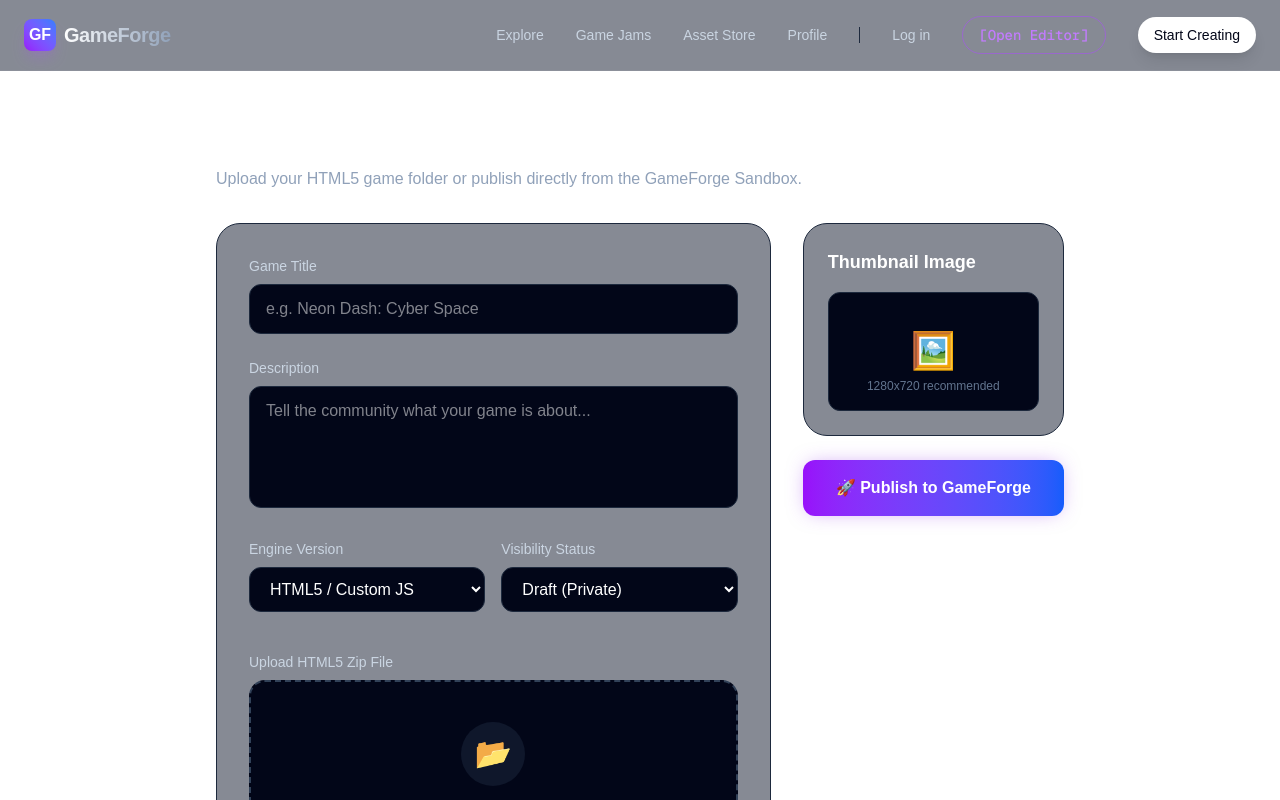
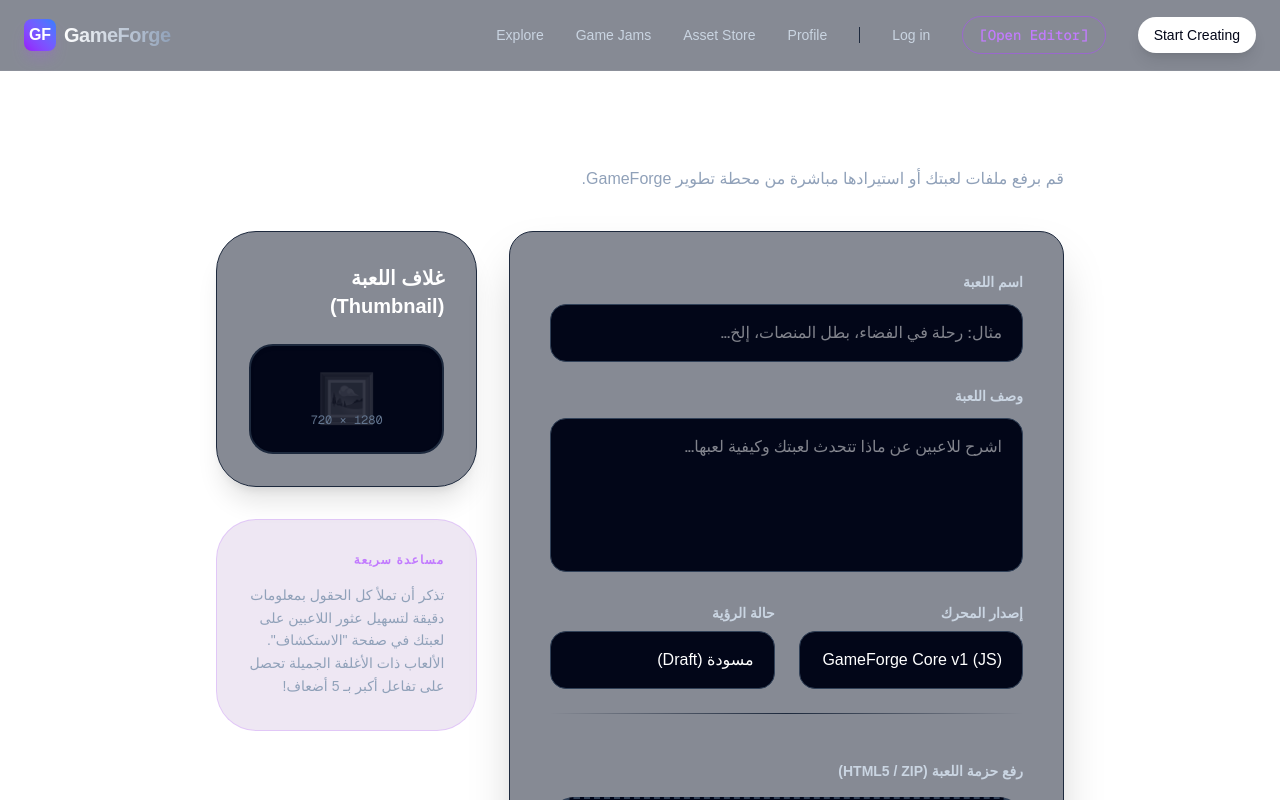
Before and after one commit to nasty2009vv-del/Games-x, a Next.js app: page /create in a window 1280 px wide. Shown: the top 800 px of the page. Built offline with nearby package versions, Linux system fonts and the light colour scheme.

Commit message:
Initialize Real Database Flow: Create, Save and Explore are now fully dynamic

```diff
--- a/app/create/page.tsx
+++ b/app/create/page.tsx
@@ -1,80 +1,136 @@
+"use client";
+
+import React, { useState } from "react";
+import { createGame } from "../../lib/actions";
+import { useRouter } from "next/navigation";
+
 export default function CreateGamePage() {
+  const router = useRouter();
+  const [isPending, setIsPending] = useState(false);
+  const [formData, setFormData] = useState({
+    title: "",
+    description: "",
+    status: "draft"
+  });
+
+  const handleSubmit = async (e: React.FormEvent) => {
+    e.preventDefault();
+    if (!formData.title) return alert("يرجى إدخال اسم اللعبة أولاً!");
+
+    setIsPending(true);
+    const result = await createGame({
+      title: formData.title,
+      description: formData.description,
+      status: formData.status
+    });
+
+    if (result.success) {
+      alert("تم نشر اللعبة بنجاح! سيتم توجيهك الآن...");
+      router.push(`/game/${result.game?.id}`);
+    } else {
+      alert("حدث خطأ أثناء النشر. يرجى المحاولة مرة أخرى.");
+    }
+    setIsPending(false);
+  };
+
   return (
-    <div className="w-full max-w-4xl mx-auto px-6 py-12">
-      <div className="mb-8">
-        <h1 className="text-4xl font-extrabold text-white mb-2">Publish New Game</h1>
-        <p className="text-slate-400">Upload your HTML5 game folder or publish directly from the GameForge Sandbox.</p>
+    <div className="w-full max-w-4xl mx-auto px-6 py-12" dir="rtl">
+      <div className="mb-10">
+        <h1 className="text-4xl font-extrabold text-white mb-2">نشر لعبة جديدة</h1>
+        <p className="text-slate-400">قم برفع ملفات لعبتك أو استيرادها مباشرة من محطة تطوير GameForge.</p>
       </div>
 
-      <div className="grid grid-cols-1 md:grid-cols-3 gap-8">
-        {/* Main Form */}
-        <div className="md:col-span-2 space-y-6 bg-slate-900/50 p-6 sm:p-8 rounded-3xl border border-slate-800">
+      <form onSubmit={handleSubmit} className="grid grid-cols-1 md:grid-cols-3 gap-8 text-right">
+        {/* Main Form Area */}
+        <div className="md:col-span-2 space-y-6 bg-slate-900/50 p-6 sm:p-10 rounded-3xl border border-slate-800 shadow-2xl">
           <div>
-            <label className="block text-sm font-medium text-slate-300 mb-2">Game Title</label>
+            <label className="block text-sm font-bold text-slate-300 mb-3">اسم اللعبة</label>
             <input
+              required
               type="text"
-              placeholder="e.g. Neon Dash: Cyber Space"
-              className="w-full bg-slate-950 border border-slate-800 rounded-xl px-4 py-3 text-white focus:outline-none focus:border-purple-500 focus:ring-1 focus:ring-purple-500 transition-all"
+              value={formData.title}
+              onChange={(e) => setFormData({...formData, title: e.target.value})}
+              placeholder="مثال: رحلة في الفضاء، بطل المنصات، إلخ..."
+              className="w-full bg-slate-950 border border-slate-700 rounded-2xl px-5 py-4 text-white focus:outline-none focus:border-purple-500 focus:ring-1 focus:ring-purple-500 transition-all font-sans"
+              dir="rtl"
             />
           </div>
 
           <div>
-            <label className="block text-sm font-medium text-slate-300 mb-2">Description</label>
+            <label className="block text-sm font-bold text-slate-300 mb-3">وصف اللعبة</label>
             <textarea
-              rows={4}
-              placeholder="Tell the community what your game is about..."
-              className="w-full bg-slate-950 border border-slate-800 rounded-xl px-4 py-3 text-white focus:outline-none focus:border-purple-500 focus:ring-1 focus:ring-purple-500 transition-all resize-none"
+              rows={5}
+              value={formData.description}
+              onChange={(e) => setFormData({...formData, description: e.target.value})}
+              placeholder="اشرح للاعبين عن ماذا تتحدث لعبتك وكيفية لعبها..."
+              className="w-full bg-slate-950 border border-slate-700 rounded-2xl px-5 py-4 text-white focus:outline-none focus:border-purple-500 focus:ring-1 focus:ring-purple-500 transition-all resize-none font-sans"
             />
           </div>
 
-          <div className="grid grid-cols-2 gap-4">
+          <div className="grid grid-cols-2 gap-6">
             <div>
-              <label className="block text-sm font-medium text-slate-300 mb-2">Engine Version</label>
-              <select className="w-full bg-slate-950 border border-slate-800 rounded-xl px-4 py-3 text-white focus:outline-none focus:border-purple-500">
-                <option>HTML5 / Custom JS</option>
-                <option>GameForge Native Lua</option>
-                <option>PixiJS Context</option>
+              <label className="block text-sm font-bold text-slate-300 mb-2">إصدار المحرك</label>
+              <select className="w-full bg-slate-950 border border-slate-700 rounded-2xl px-5 py-4 text-white focus:outline-none focus:border-purple-500 appearance-none cursor-pointer">
+                <option>GameForge Core v1 (JS)</option>
+                <option>Legacy HTML5 Canvas</option>
+                <option>Custom Engine API</option>
               </select>
             </div>
             <div>
-              <label className="block text-sm font-medium text-slate-300 mb-2">Visibility Status</label>
-              <select className="w-full bg-slate-950 border border-slate-800 rounded-xl px-4 py-3 text-white focus:outline-none focus:border-purple-500">
-                <option>Draft (Private)</option>
-                <option>Published (Public)</option>
+              <label className="block text-sm font-bold text-slate-300 mb-2">حالة الرؤية</label>
+              <select
+                value={formData.status}
+                onChange={(e) => setFormData({...formData, status: e.target.value})}
+                className="w-full bg-slate-950 border border-slate-700 rounded-2xl px-5 py-4 text-white focus:outline-none focus:border-purple-500 appearance-none cursor-pointer"
+              >
+                <option value="draft">مسودة (Draft)</option>
+                <option value="published">منشورة (Public)</option>
               </select>
             </div>
           </div>
 
-          <div className="pt-4">
-            <label className="block text-sm font-medium text-slate-300 mb-2">Upload HTML5 Zip File</label>
-            <div className="border-2 border-dashed border-slate-700 hover:border-purple-500 bg-slate-950 rounded-2xl p-10 flex flex-col items-center justify-center text-center transition-colors cursor-pointer group">
-              <div className="w-16 h-16 rounded-full bg-slate-900 flex items-center justify-center text-3xl mb-4 group-hover:scale-110 transition-transform">
-                📂
-              </div>
-              <p className="text-slate-300 font-medium mb-1">Drag and drop your game .zip here</p>
-              <p className="text-slate-500 text-sm">Must contain index.html at the root (Max size: 100MB)</p>
-            </div>
+          <div className="pt-6 relative">
+             <div className="absolute top-0 left-0 w-full h-[1px] bg-gradient-to-r from-transparent via-slate-800 to-transparent"></div>
+             <label className="block text-sm font-bold text-slate-300 mb-4 pt-6">رفع حزمة اللعبة (HTML5 / ZIP)</label>
+             <div className="group border-2 border-dashed border-slate-700 hover:border-purple-500/50 bg-slate-950 hover:bg-slate-900/50 rounded-3xl p-12 flex flex-col items-center justify-center text-center transition-all cursor-pointer">
+                <div className="w-20 h-20 rounded-full bg-slate-900 flex items-center justify-center text-4xl mb-6 shadow-xl group-hover:scale-110 transition-transform">
+                  📦
+                </div>
+                <p className="text-slate-300 font-bold text-lg mb-2">اسحب وأسقط الملف هنا</p>
+                <p className="text-slate-500 text-sm max-w-xs leading-relaxed">تأكد من وجود ملف index.html في المجلد الرئيسي للحفاظ على التوافق.</p>
+             </div>
           </div>
         </div>
 
         {/* Sidebar details */}
-        <div className="space-y-6">
-          <div className="bg-slate-900/50 p-6 rounded-3xl border border-slate-800">
-            <h3 className="text-lg font-bold text-white mb-4">Thumbnail Image</h3>
-            <div className="aspect-video w-full bg-slate-950 border border-slate-800 rounded-xl flex items-center justify-center cursor-pointer hover:border-purple-500 transition-colors relative group overflow-hidden">
-               <div className="absolute inset-0 bg-gradient-to-t from-black/50 to-transparent flex items-end p-4 opacity-0 group-hover:opacity-100 transition-opacity">
-                  <span className="text-xs text-white bg-black/50 px-2 py-1 rounded">Change Cover</span>
+        <div className="space-y-8 flex flex-col h-full">
+          <div className="bg-slate-900/50 p-8 rounded-[2.5rem] border border-slate-800 shadow-xl">
+            <h3 className="text-xl font-bold text-white mb-6">غلاف اللعبة (Thumbnail)</h3>
+            <div className="aspect-video w-full bg-slate-950 border-2 border-slate-800 hover:border-purple-500/50 rounded-3xl flex items-center justify-center cursor-pointer transition-all relative group overflow-hidden shadow-inner">
+               <div className="absolute inset-0 bg-gradient-to-t from-black/80 via-transparent to-transparent flex items-bottom p-6 opacity-0 group-hover:opacity-100 transition-opacity">
+                  <span className="text-xs text-white bg-purple-600 px-3 py-1 rounded-full font-bold shadow-lg">تغيير الصورة</span>
                </div>
-               <span className="text-4xl text-slate-700 group-hover:scale-110 transition-transform">🖼️</span>
-               <p className="absolute bottom-4 text-xs text-slate-500">1280x720 recommended</p>
+               <span className="text-5xl opacity-20 filter grayscale group-hover:grayscale-0 group-hover:opacity-100 transition-all">🖼️</span>
+               <p className="absolute bottom-6 text-xs text-slate-500 font-mono">1280 × 720</p>
             </div>
           </div>
 
-          <button className="w-full bg-gradient-to-r from-purple-600 to-blue-600 hover:from-purple-500 hover:to-blue-500 text-white font-bold py-4 rounded-xl shadow-[0_0_20px_-5px_rgba(147,51,234,0.5)] transition-all transform active:scale-95">
-            🚀 Publish to GameForge
+          <div className="p-8 bg-purple-900/10 rounded-[2.5rem] border border-purple-500/20">
+             <h4 className="text-purple-400 font-black mb-4 uppercase text-xs tracking-widest">مساعدة سريعة</h4>
+             <p className="text-slate-400 text-sm leading-relaxed">
+               تذكر أن تملأ كل الحقول بمعلومات دقيقة لتسهيل عثور اللاعبين على لعبتك في صفحة "الاستكشاف". الألعاب ذات الأغلفة الجميلة تحصل على تفاعل أكبر بـ 5 أضعاف!
+             </p>
+          </div>
+
+          <button
+            type="submit"
+            disabled={isPending}
+            className={`w-full bg-gradient-to-r from-purple-600 to-indigo-600 hover:from-purple-500 hover:to-indigo-500 text-white font-black py-5 rounded-3xl shadow-[0_20px_40px_-10px_rgba(147,51,234,0.5)] transition-all transform active:scale-95 text-lg mt-auto flex items-center justify-center gap-3 disabled:opacity-50`}
+          >
+            {isPending ? "جارِ النشر..." : "🚀 نشر اللعبة فوراً"}
           </button>
         </div>
-      </div>
+      </form>
     </div>
   );
 }
--- a/lib/actions.ts
+++ b/lib/actions.ts
@@ -33,6 +33,26 @@
   }
 }
 
+export async function createGame(data: { title: string, description: string, status: string, userId?: string }) {
+  try {
+    const game = await prisma.game.create({
+      data: {
+        title: data.title,
+        description: data.description,
+        status: data.status,
+        userId: data.userId || "demo-user-id", // Fallback for mockup
+        thumbnail: "bg-purple-600/20", // Default thumb
+      }
+    });
+
+    revalidatePath("/explore");
+    return { success: true, game };
+  } catch (error) {
+    console.error("Failed to create game:", error);
+    return { success: false, error: "Database error" };
+  }
+}
+
 export async function publishGame(gameId: string) {
   // Logic to change status to 'published'
   return { success: true };
```
Also changed, not shown: app/explore/page.tsx (+47 -25 lines).
